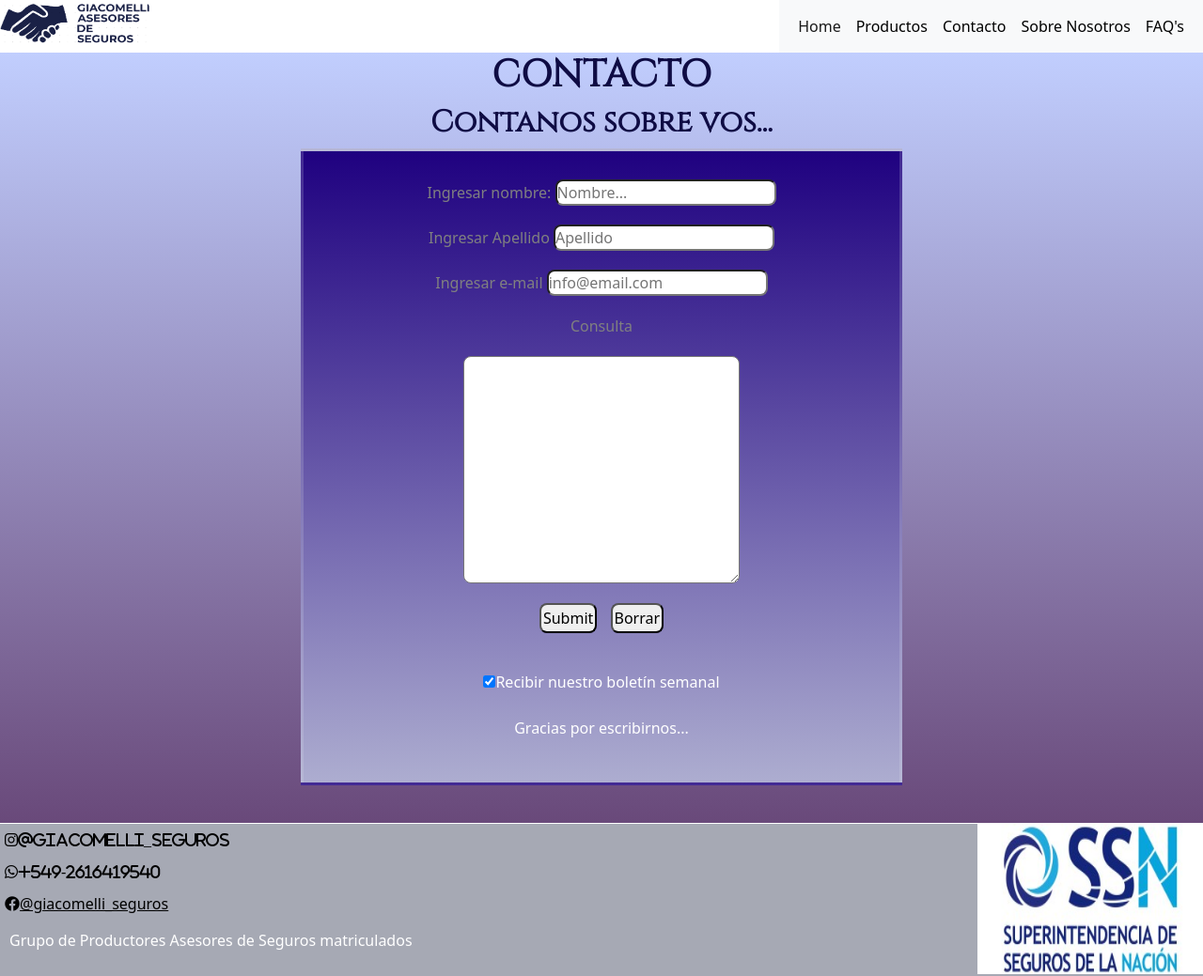
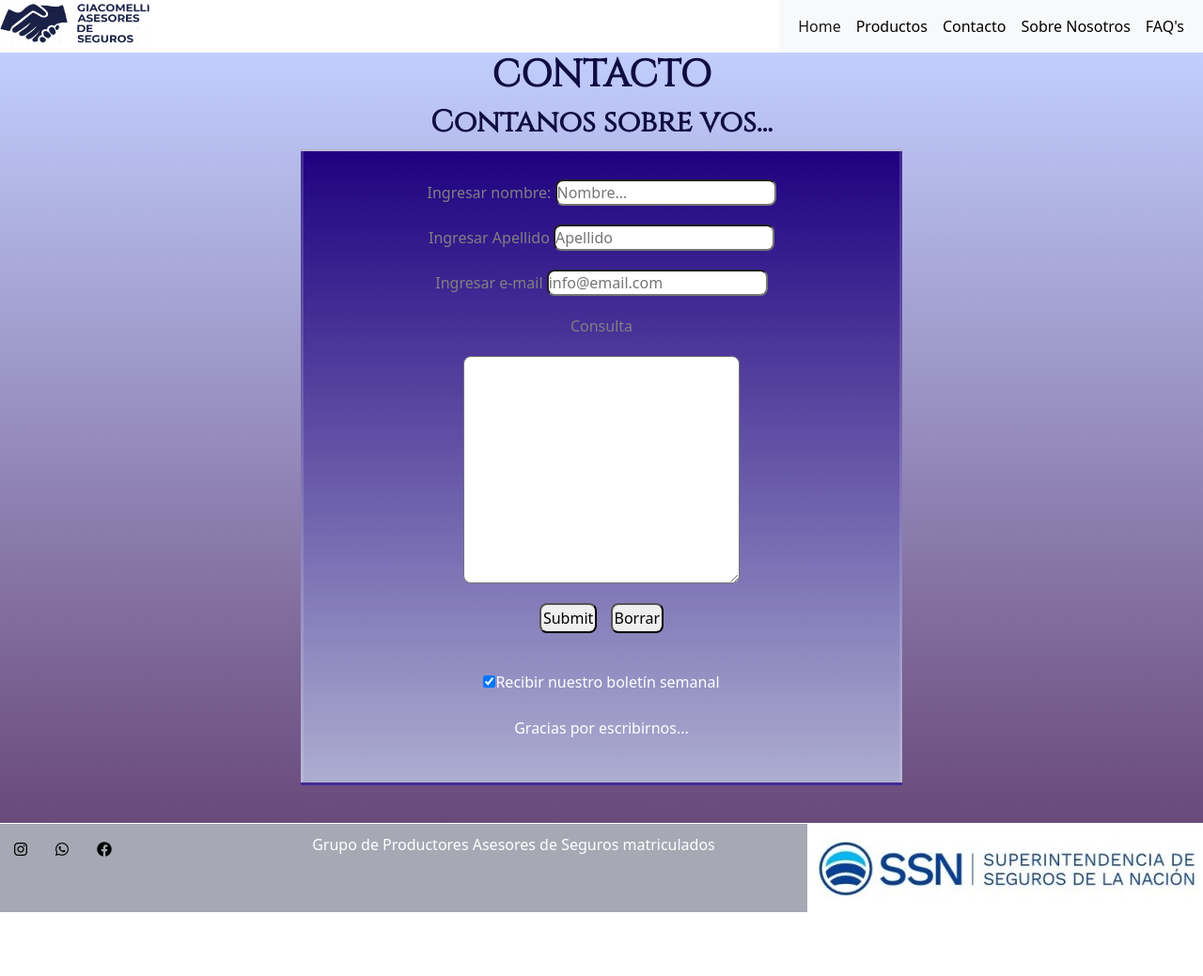
Before and after one commit to Leogiacomelli/Giacomelli-Asesores-de-Seguros, a plain HTML site: page pages/contacto.html in a window 1280 px wide. Shown: the whole page at 94% size. After the commit the page ends 971 px from the top, so only its background shows below. Drawn offline with nearby package versions, Linux system fonts and the light colour scheme.

Commit message:
se realizaron cambios en la foto de ssn del footer , corrigieron rutas

```diff
--- a/pages/contacto.html
+++ b/pages/contacto.html
@@ -63,15 +63,18 @@
       </section>
     </main>
     <footer class="footer">
-        <div class="iconos_redes">
-            <a href="#"><i class="fab fa-instagram">@giacomelli_seguros</i></a>
-            <a href="#"><i class="fab fa-whatsapp">+549-2616419540</i></a>
-            <a href="#"><i class="fab fa-facebook"></i>@giacomelli_seguros</a>
-            <p>Grupo de Productores Asesores de Seguros matriculados</p>
-        </div>
-        <div class="direccion">
-          <img class="super_de_seguros" src="../imagenes/logossn (1).jpg" alt="imagen de la super de seguros">
-        </div>
+
+      <div class="iconos_redes">
+        <a href="#"><i class="fab fa-instagram"></i></a>
+        <a href="#"><i class="fab fa-whatsapp"></i></a>
+        <a href="#"><i class="fab fa-facebook"></i></a>
+      </div>
+      <div>
+        <p>Grupo de Productores Asesores de Seguros matriculados</p>
+      </div>
+      <div class="direccion">
+        <a href="https://www.argentina.gob.ar/superintendencia-de-seguros" target="_blank" rel="noopener noreferrer"><img class="super_de_seguros" src="../imagenes/SSNSuperintendenciadeSeguros (1).jpg" alt="imagen de la super de seguros"></a>
+      </div>
     </footer>
     <script src="https://cdn.jsdelivr.net/npm/bootstrap@5.2.1/dist/js/bootstrap.bundle.min.js" integrity="sha384-u1OknCvxWvY5kfmNBILK2hRnQC3Pr17a+RTT6rIHI7NnikvbZlHgTPOOmMi466C8" crossorigin="anonymous"></script>
 
--- a/pages/style.css
+++ b/pages/style.css
@@ -25,7 +25,6 @@
 .Symbol{
     height: 6vh;
     width: 20vh;
-    /* margin-right: 20px; */
     border-radius: 0.3cm;
     padding: 0vh;
 }
@@ -212,14 +211,9 @@ footer{
     margin-right: 100px;
     color: white;
     display: flex;
-    flex-direction: column;
 }
 .iconos_redes a{
-    margin: 5px;
-}
-.direccion .super_de_seguros{
-    height: 20vh;
-    width: 30vh;
+    margin: 15px;
 }
 
 
@@ -260,7 +254,7 @@ a:link {
     .Symbol{
         width: 35%;
         height: 5vh;
-        border-radius: 0.3cm;
+        border-radius: 0.2cm;
     }
     .slide img{
         height: 35vh;
@@ -299,7 +293,9 @@ a:link {
     .iconos_redes{
         margin-right: 0%;
     }
-
+   .super_de_seguros{
+    width: 80%;
+   }
 
 }
 
```
Also changed, not shown: index.html (+6 -4 lines), pages/faqs.html (+4 -1 lines), pages/productos.html (+4 -1 lines), pages/sobrenosotros.html (+4 -1 lines), imagenes/SSNSuperintendenciadeSeguros (1).jpg (added).
